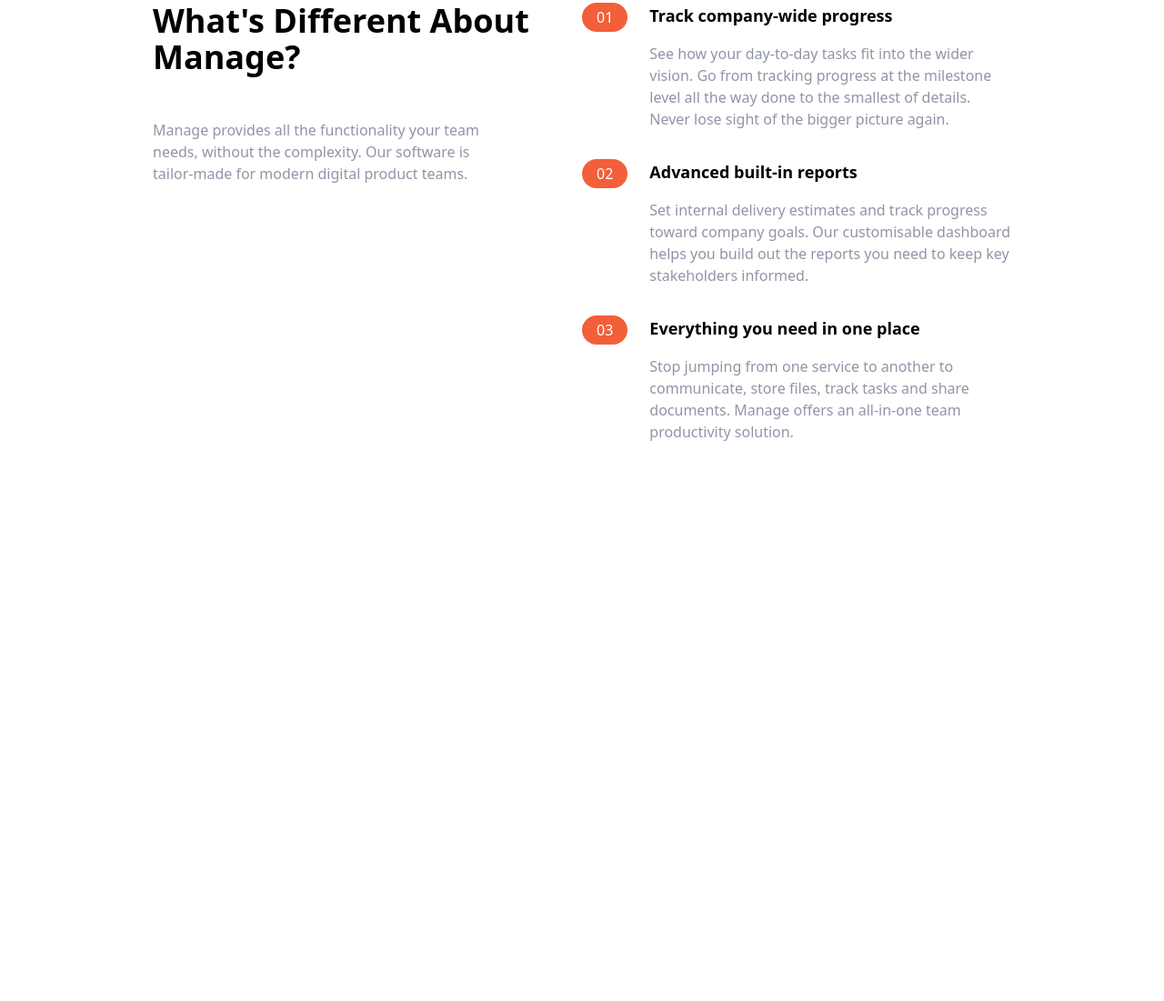
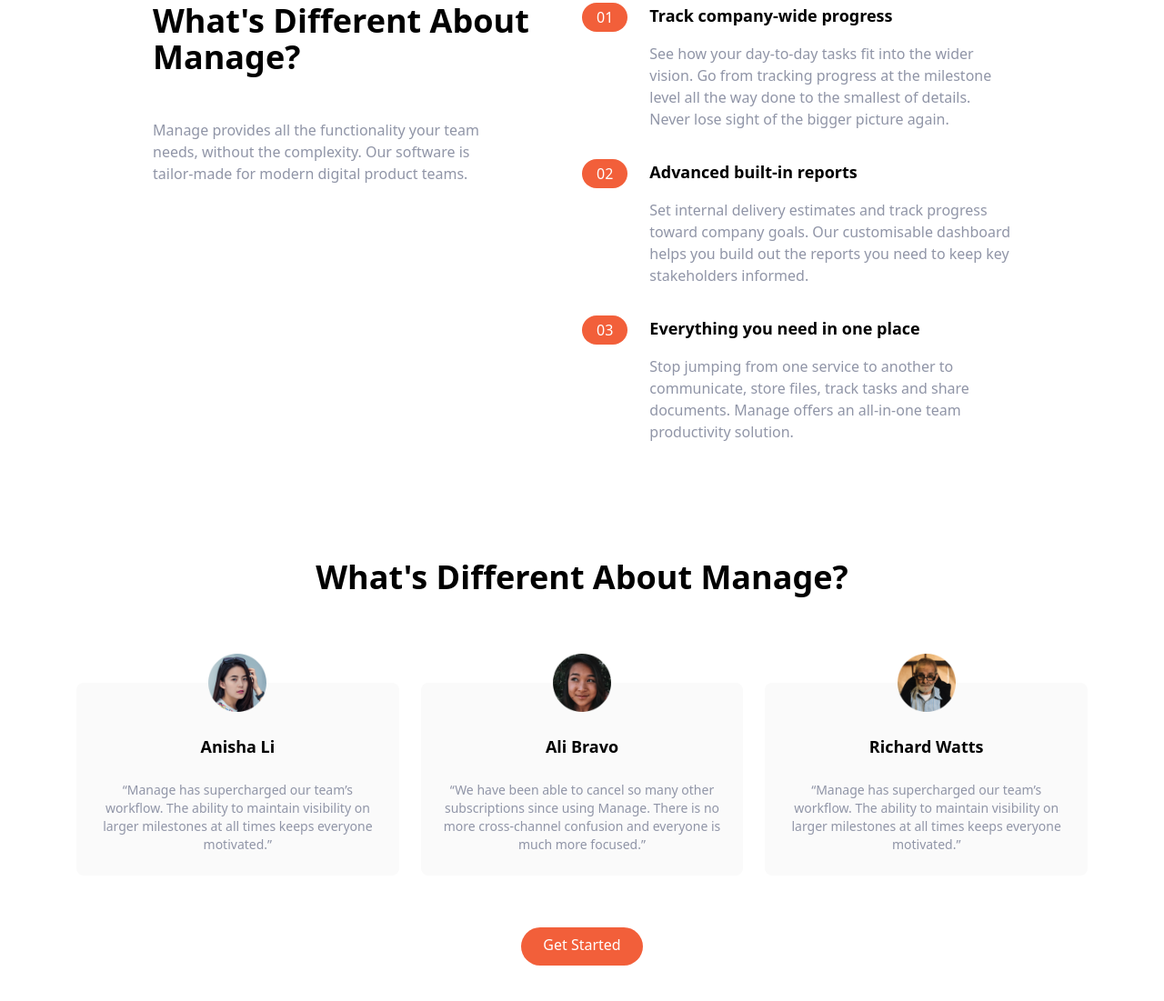
Before and after one commit to mfkfawas/Frontend-Mentor-Challenge-Manage-landing-page, a website: page src/index.html in a window 1280 px wide. Shown: the part 589-1690 px from the top of the page at 91% size. Before the commit the page ends 1076 px from the top, so only its background shows below. Drawn offline with nearby package versions, Linux system fonts and the light colour scheme; files that its build step writes are made by us from their sources.

Commit message:
done testimonial section

```diff
--- a/src/index.html
+++ b/src/index.html
@@ -66,7 +66,7 @@
       <!-- Flex Container -->
       <div class="container flex flex-col px-4 mx-auto mt-10 space-y-12 md:space-y-0 md:flex-row">
         <!-- What's Different -->
-        <div class="flex flex-col space-y-12 md:w-1/2">
+        <div class="flex flex-col items-center space-y-12 md:items-start md:w-1/2">
           <h2 class="max-w-md text-4xl font-bold text-center md:text-left">
             What's Different About Manage?
           </h2>
@@ -85,7 +85,7 @@
             <div class="rounded-l-full bg-brightRedSupLight md:bg-transparent">
               <div class="flex items-center space-x-2">
                 <div class="px-4 py-2 text-white rounded-full bg-brightRed md:py-1">01</div>
-                <h3 class="text-base font-bold md:mb-4 md:hidden">Track company-wide progress</h3>
+                <h3 class="text-base font-bold md:hidden">Track company-wide progress</h3>
               </div>
             </div>
 
@@ -143,5 +143,60 @@
         </div>
       </div>
     </section>
+
+    <!-- Testimonials -->
+    <section id="testimonials">
+      <!-- Container to heading and testm blocks -->
+      <div class="max-w-6xl px-5 mx-auto mt-32 text-center">
+        <!-- Heading -->
+        <h2 class="text-4xl font-bold text-center">What's Different About Manage?</h2>
+        <!-- Testimonials Container -->
+        <div class="flex flex-col mt-24 md:flex-row md:space-x-6">
+          <!-- Testimonial 1 -->
+          <div
+            class="flex flex-col items-center p-6 space-y-6 rounded-lg bg-veryLightGray md:w-1/3"
+          >
+            <img src="../images/avatar-anisha.png" class="w-16 -mt-14" alt="" />
+            <h5 class="text-lg font-bold">Anisha Li</h5>
+            <p class="text-sm text-darkGrayishBlue">
+              “Manage has supercharged our team’s workflow. The ability to maintain visibility on
+              larger milestones at all times keeps everyone motivated.”
+            </p>
+          </div>
+
+          <!-- Testimonial 2 -->
+          <div
+            class="hidden flex-col items-center p-6 space-y-6 rounded-lg bg-veryLightGray md:flex md:w-1/3"
+          >
+            <img src="../images/avatar-ali.png" class="w-16 -mt-14" alt="" />
+            <h5 class="text-lg font-bold">Ali Bravo</h5>
+            <p class="text-sm text-darkGrayishBlue">
+              “We have been able to cancel so many other subscriptions since using Manage. There is
+              no more cross-channel confusion and everyone is much more focused.”
+            </p>
+          </div>
+
+          <!-- Testimonial 3 -->
+          <div
+            class="hidden flex-col items-center p-6 space-y-6 rounded-lg bg-veryLightGray md:flex md:w-1/3"
+          >
+            <img src="../images/avatar-richard.png" class="w-16 -mt-14" alt="" />
+            <h5 class="text-lg font-bold">Richard Watts</h5>
+            <p class="text-sm text-darkGrayishBlue">
+              “Manage has supercharged our team’s workflow. The ability to maintain visibility on
+              larger milestones at all times keeps everyone motivated.”
+            </p>
+          </div>
+        </div>
+        <!-- Button -->
+        <div class="my-16">
+          <a
+            href="#"
+            class="p-3 px-6 pt-2 text-white bg-brightRed rounded-full baseline hover:bg-brightRedLight"
+            >Get Started</a
+          >
+        </div>
+      </div>
+    </section>
   </body>
 </html>
```
Also changed, not shown: 1 other file.
